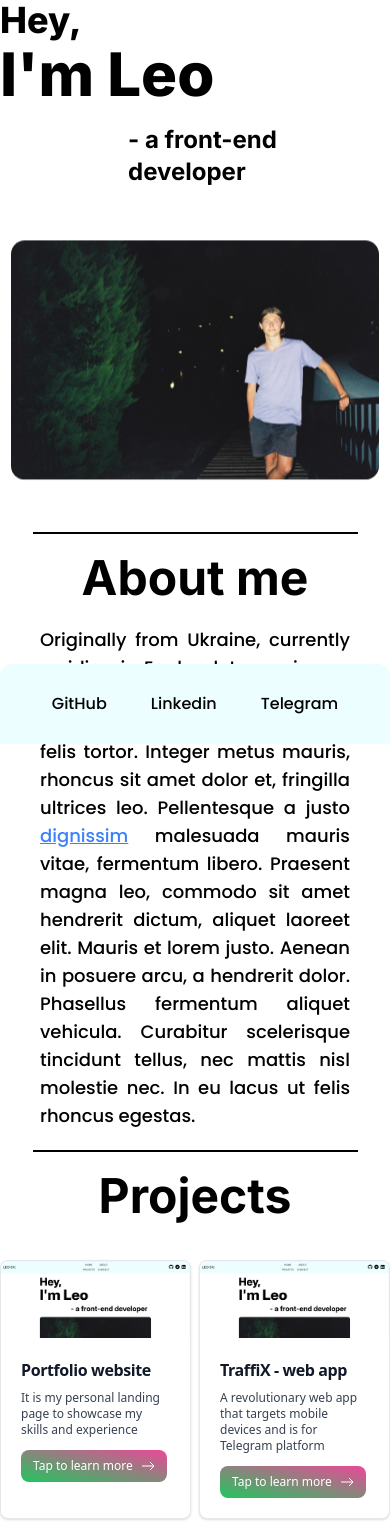
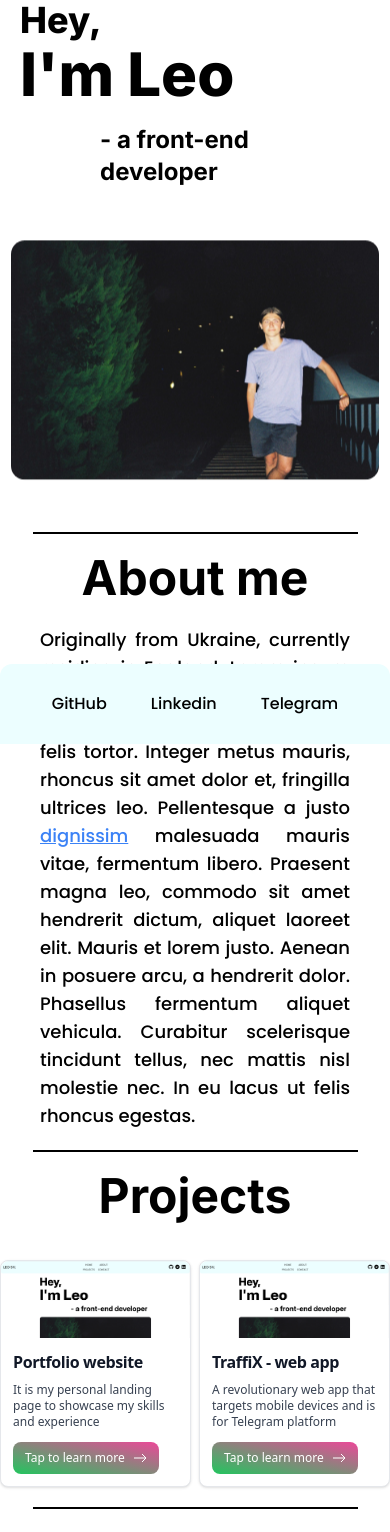
Before and after one commit to leonjretr/portfolio-react, a React (Vite) app: page / in a window 390 px wide. Shown: the part 100-1632 px from the top of the page. Built offline with nearby package versions, Linux system fonts and the light colour scheme; no server answers.

Commit message:
Responsiveness added

```diff
--- a/src/components/cards/ProjectCard.tsx
+++ b/src/components/cards/ProjectCard.tsx
@@ -34,11 +34,11 @@ const ProjectCard: FC<ProjectCardProps> = ({title, description, deepDescription,
         <div
             className="max-w-48 mob3:max-w-52 md:max-w-sm bg-white border border-gray-200 rounded-lg shadow dark:bg-gray-800 dark:border-gray-700">
             <img className="rounded-t-lg" src={image} alt="Project1"/>
-            <div className="p-5">
+            <div className="p-3 mob2:p-5">
                 <h5 className="mb-2 text-base mob3:text-lg lg:text-2xl font-bold tracking-tight text-gray-900 dark:text-white">
                     {title}
                 </h5>
-                <p className="mb-3 text-xs mob3:text-base font-normal text-gray-700 dark:text-gray-400">
+                <p className="mb-3 text-xxs mob1:text-xs mob3:text-base font-normal text-gray-700 dark:text-gray-400">
                     {description}
                 </p>
                 <motion.button
--- a/src/components/texts/IntroductionText.tsx
+++ b/src/components/texts/IntroductionText.tsx
@@ -5,10 +5,10 @@ const IntroductionText = () => {
     const hello2 = "I'm Leo".split(" ");
     const hello3 = " - a front-end developer".split(" ");
     return (
-        <div className={"font-interFont select-none"}>
+        <div className={"font-interFont select-none mx-5"}>
             <TextAnimation classname={"text-4xl md:text-5xl lg:text-7xl font-extrabold"} text={hello}/>
             <TextAnimation classname={"text-6xl md:text-6xl lg:text-8xl my-1 font-extrabold"} text={hello2}/>
-            <TextAnimation classname={"text-2xl md:text-3xl lg:text-5xl ml-32 md:ml-40 lg:ml-52 mt-5 font-bold"} text={hello3}/>
+            <TextAnimation classname={"text-2xl md:text-3xl lg:text-5xl ml-20 md:ml-40 lg:ml-52 mt-5 font-bold"} text={hello3}/>
         </div>
     );
 };
--- a/src/config/constants.ts
+++ b/src/config/constants.ts
@@ -1,3 +1,4 @@
+
 export const TEMPLATE_ID = (import.meta.env.VITE_TEMPLATE_ID);
 export const SERVICE_ID = (import.meta.env.VITE_SERVICE_ID);
 export const PUBLIC_KEY = (import.meta.env.VITE_PUBLIC_KEY);
--- a/tailwind.config.js
+++ b/tailwind.config.js
@@ -25,10 +25,13 @@ export default {
                 "150": "44rem",
             },
             screens: {
-                'mob1': '375px',
+                'mob1': '385px',
                 'mob2': '450px',
                 'mob3': '540px'
             },
+            fontSize:{
+                xxs:"0.5rem"
+            }
         },
     },
     plugins: [],
```
